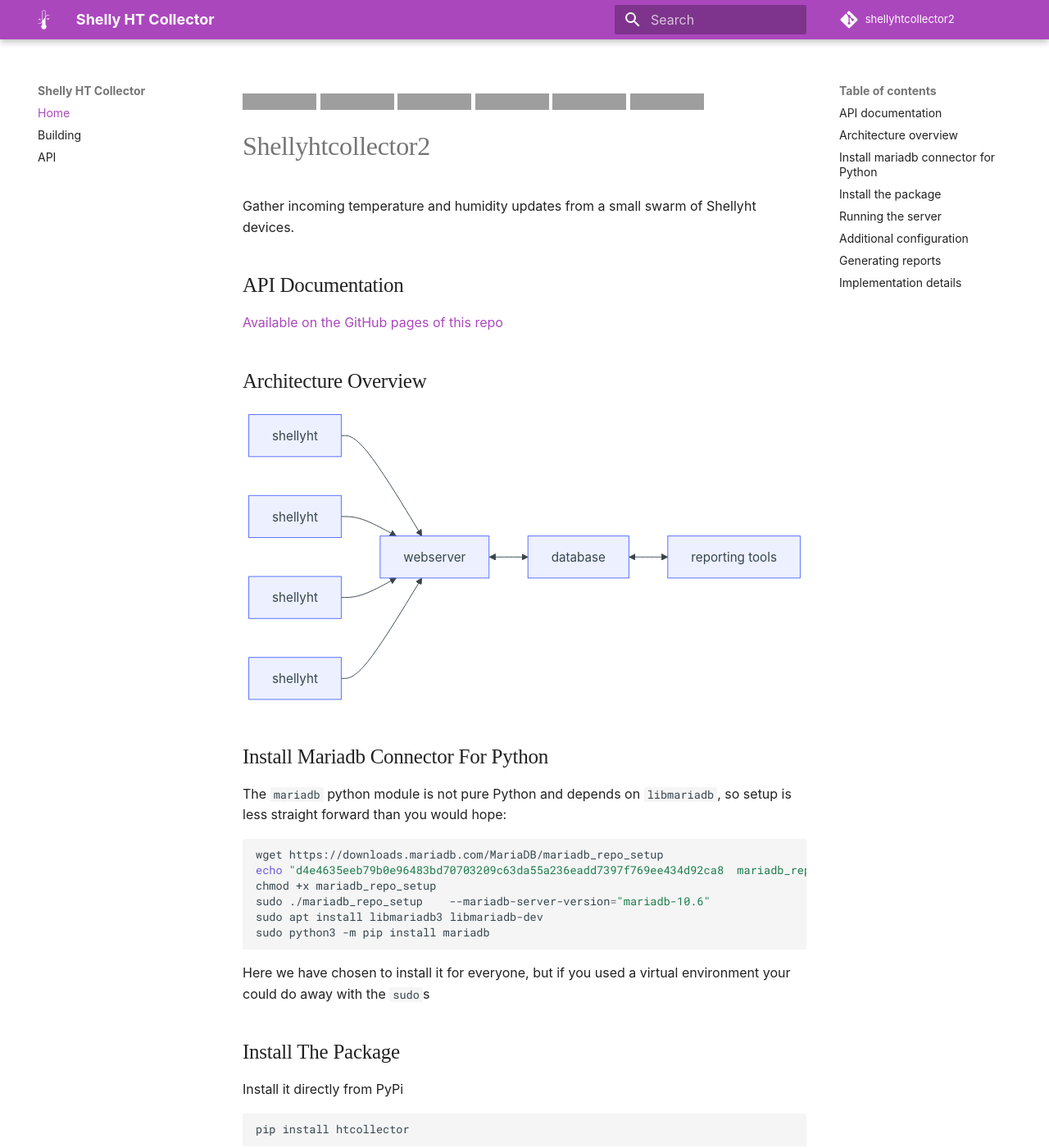
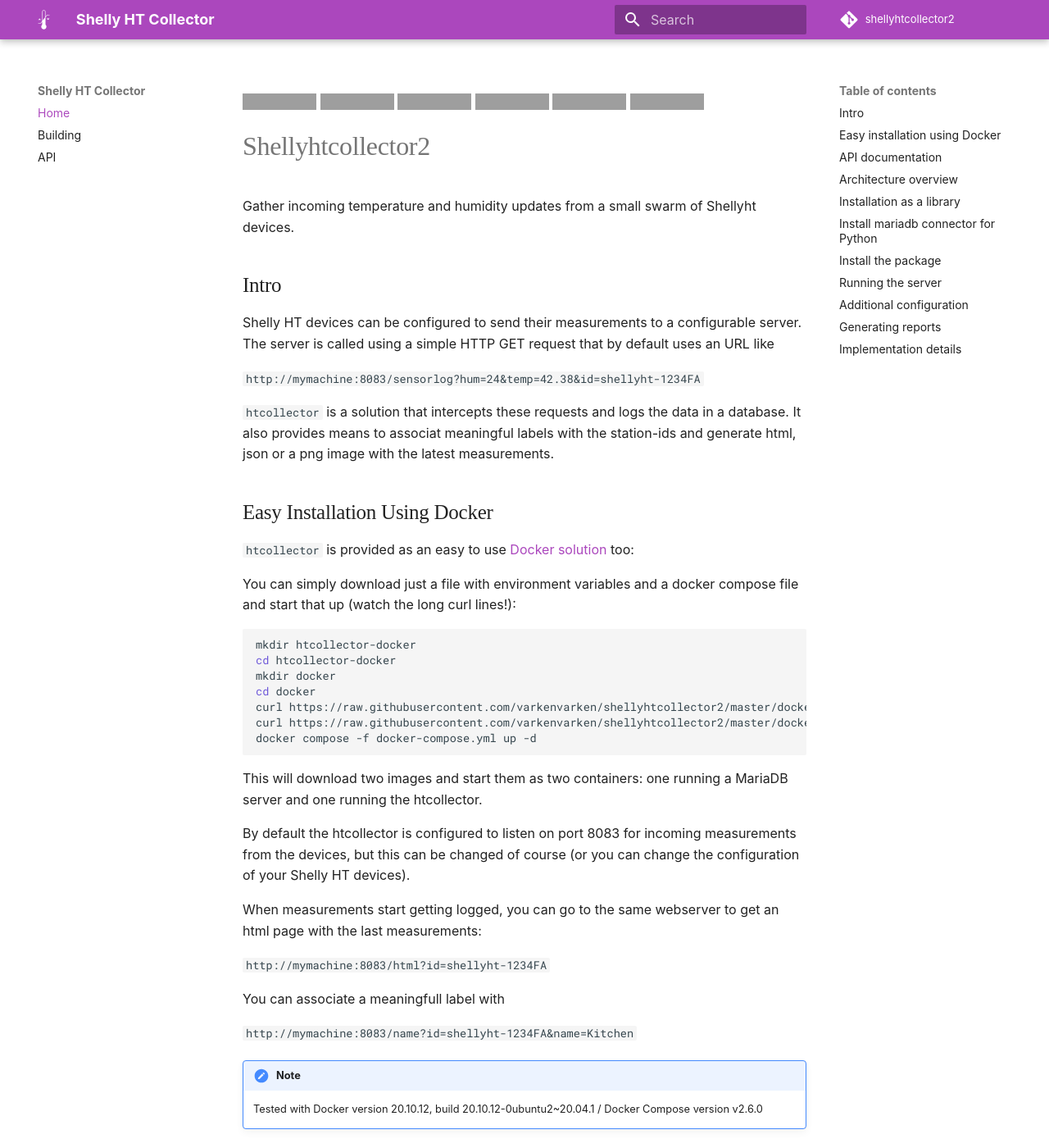
Before and after one commit to varkenvarken/shellyhtcollector2, an MkDocs documentation site: the page built from documentation/README.md, in a window 1280 px wide and 1400 px high. Shown: the whole window at 82% size. Built offline with MkDocs 1.6.1 and Material for MkDocs 9.7.7, drawn with Linux system fonts in a browser that asks for light colours; some web fonts are replaced; comment, search, counter and statistics services are not loaded; some of the changed text lies outside the part shown; grey boxes are pictures that could not be loaded.

Commit message:
docker documentation

````diff
--- a/documentation/README.md
+++ b/documentation/README.md
@@ -9,18 +9,62 @@
 
 Gather incoming temperature and humidity updates from a small swarm of Shellyht devices.
 
+## Intro
+
+Shelly HT devices can be configured to send their measurements to a configurable server. The server is called using a simple HTTP GET request that by default uses an URL like
+
+`http://mymachine:8083/sensorlog?hum=24&temp=42.38&id=shellyht-1234FA`
+
+`htcollector` is a solution that intercepts these requests and logs the data in a database. It also provides means to associat meaningful labels with the station-ids and generate html, json or a png image with the latest measurements.
+
+## Easy installation using Docker
+
+`htcollector` is provided as an easy to use [Docker solution](https://hub.docker.com/u/varkenvarken) too:
+
+You can simply download just a file with environment variables and a docker compose file and start that up (watch the long curl lines!):
+
+```bash
+mkdir htcollector-docker
+cd htcollector-docker
+mkdir docker
+cd docker
+curl https://raw.githubusercontent.com/varkenvarken/shellyhtcollector2/master/docker/.env > .env
+curl https://raw.githubusercontent.com/varkenvarken/shellyhtcollector2/master/docker/docker-compose.yml > docker-compose.yml
+docker compose -f docker-compose.yml up -d
+```
+
+This will download two images and start them as two containers: one running a MariaDB server and one running the htcollector.
+
+By default the htcollector is configured to listen on port 8083 for incoming measurements from the devices, but this can be changed of course (or you can change the configuration of your Shelly HT devices).
+
+When measurements start getting logged, you can go to the same webserver to get an html page with the last measurements:
+
+`http://mymachine:8083/html?id=shellyht-1234FA`
+
+You can associate a meaningfull label with
+
+`http://mymachine:8083/name?id=shellyht-1234FA&name=Kitchen`
+
+
+
+
+
+!!! note
+    Tested with Docker version 20.10.12, build 20.10.12-0ubuntu2~20.04.1 / Docker Compose version v2.6.0
+
 ## API documentation
 
-[Available on the GitHub pages of this repo](https://varkenvarken.github.io/shellyhtcollector2/apidoc/shellyhtcollector/)
+[Available on the GitHub pages of this repo](https://varkenvarken.github.io/shellyhtcollector2/apidoc/htcollector/)
 ## Architecture overview
 
 ```mermaid
 flowchart LR
-    s1[shellyht] --> w[webserver] <--> d[database] <--> r[reporting tools]
+    s1[shellyht] --> w[webserver] <--> d[database]
     s2[shellyht] --> w[webserver]
     s3[shellyht] --> w[webserver]
     s4[shellyht] --> w[webserver]
 ```
+## Installation as a library
 ## Install mariadb connector for Python
 The `mariadb` python module is not pure Python and depends on `libmariadb`, so setup is less straight forward than you would hope:
 ``` bash
@@ -45,7 +89,12 @@
 
 ```bash
 git clone https://github.com/varkenvarken/shellyhtcollector2.git
+cd shellyhtcollector2
+python setup.py install
 ```
+
+!!! note
+    It might be a good idea to do this inside a virtual environment!
 
 ## Running the server
 
@@ -64,6 +113,13 @@
 ```
 cd shellyhtcollector; python3 tools/mapping.py "shellyht-6A566F" "dining room"
 ```
+
+Or, since you have the server running now, simply execute a http get
+
+```
+http GET "http://localhost:1883/name?id=shellyht-6A566F&name=dining room"
+```
+
 
 ## Generating reports
 An html file with the last recorded measurements can be generated with:
````
Also changed, not shown: other parts of documentation/README.md (+1 -1 lines).
